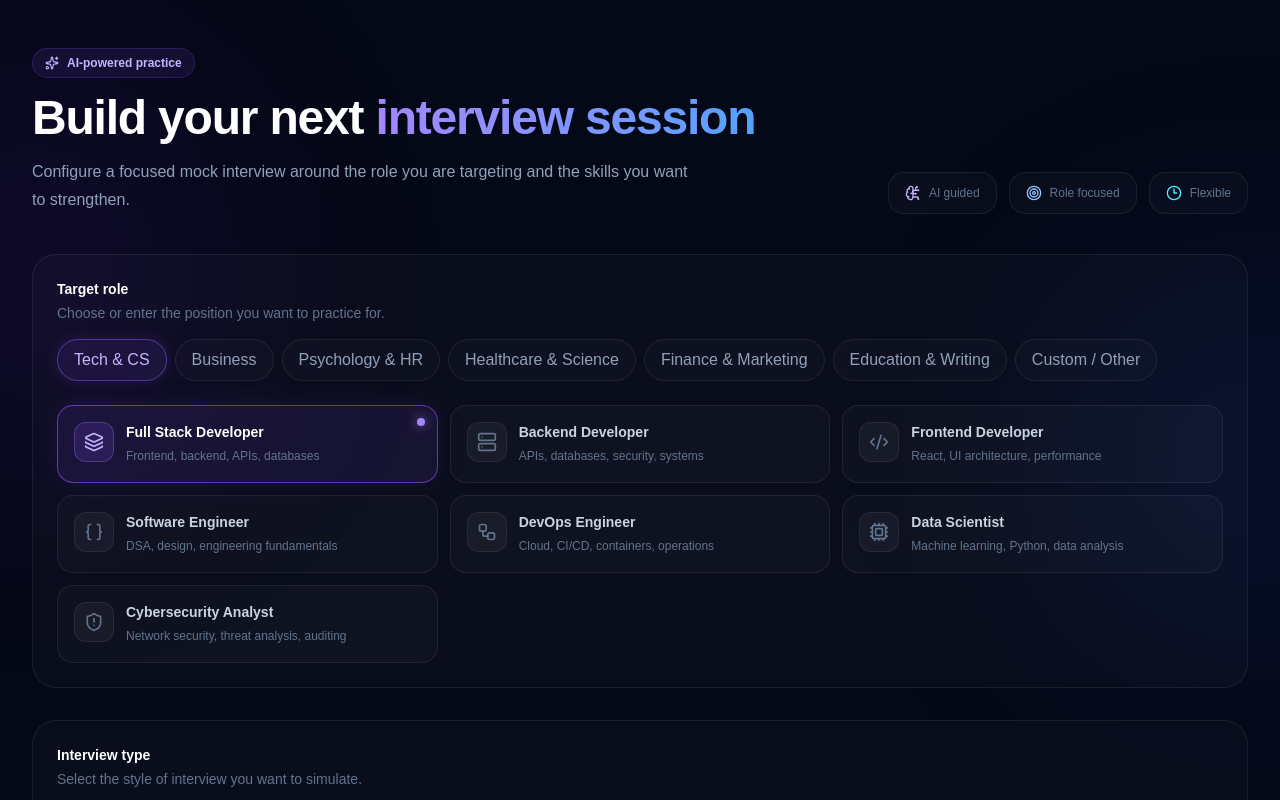
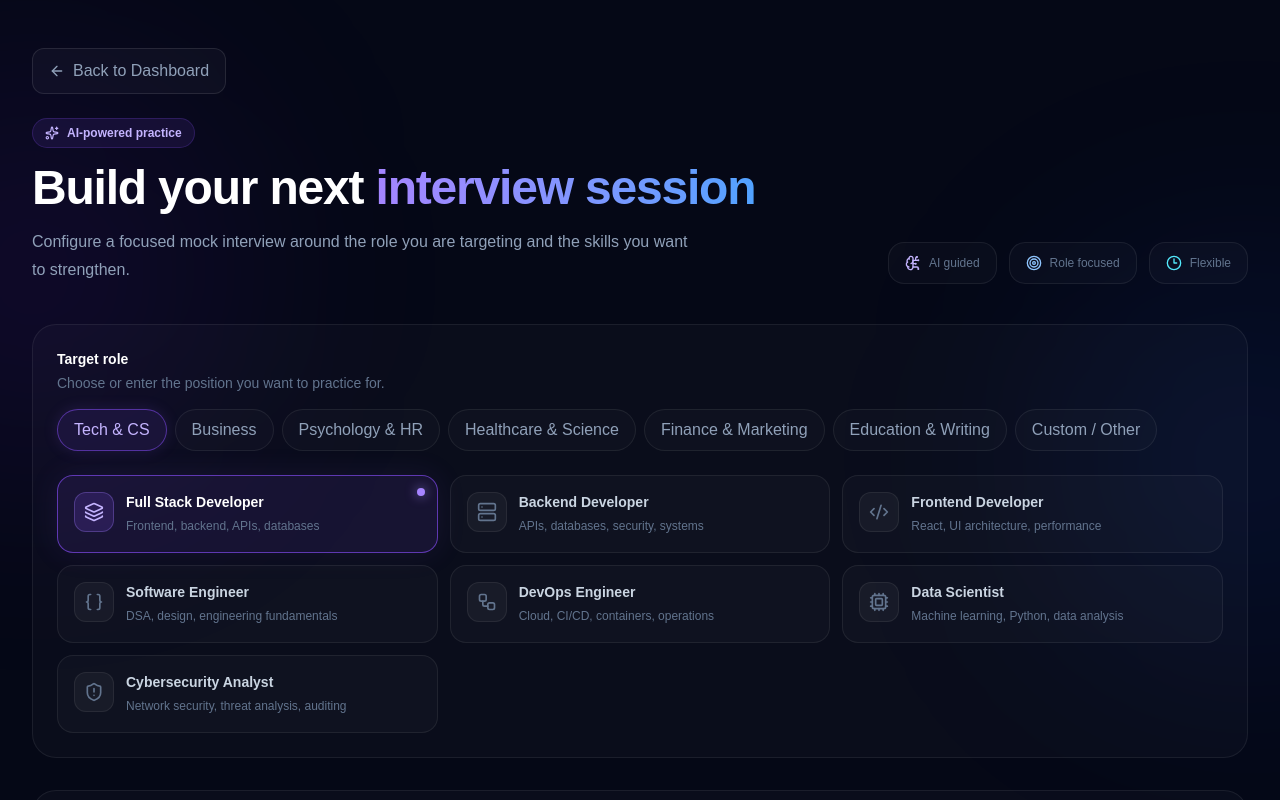
Before and after one commit to Jawahar08/interviewforge-ai, a Next.js app in the folder frontend/: page /interview in a window 1280 px wide. Shown: the top 800 px of the page. Built offline with nearby package versions, Linux system fonts and the light colour scheme; no server answers.

Commit message:
feat: add back to dashboard button on interview setup page

```diff
--- a/frontend/app/interview/page.tsx
+++ b/frontend/app/interview/page.tsx
@@ -1,4 +1,6 @@
+import Link from "next/link";
 import {
+  ArrowLeft,
   BrainCircuit,
   Clock3,
   Sparkles,
@@ -17,6 +19,16 @@ export default function InterviewPage() {
       </div>
 
       <div className="relative mx-auto w-full max-w-7xl px-4 py-8 sm:px-6 lg:px-8 lg:py-12">
+        <div className="mb-6">
+          <Link
+            href="/dashboard"
+            className="inline-flex items-center gap-2 rounded-xl border border-white/10 bg-white/[0.03] px-4 py-2.5 text-sm text-slate-400 transition hover:border-violet-500/30 hover:text-white"
+          >
+            <ArrowLeft className="h-4 w-4" />
+            Back to Dashboard
+          </Link>
+        </div>
+
         <header className="mb-10">
           <div className="mb-4 inline-flex items-center gap-2 rounded-full border border-violet-500/20 bg-violet-500/10 px-3 py-1.5 text-xs font-semibold text-violet-300">
             <Sparkles className="h-3.5 w-3.5" />
```
